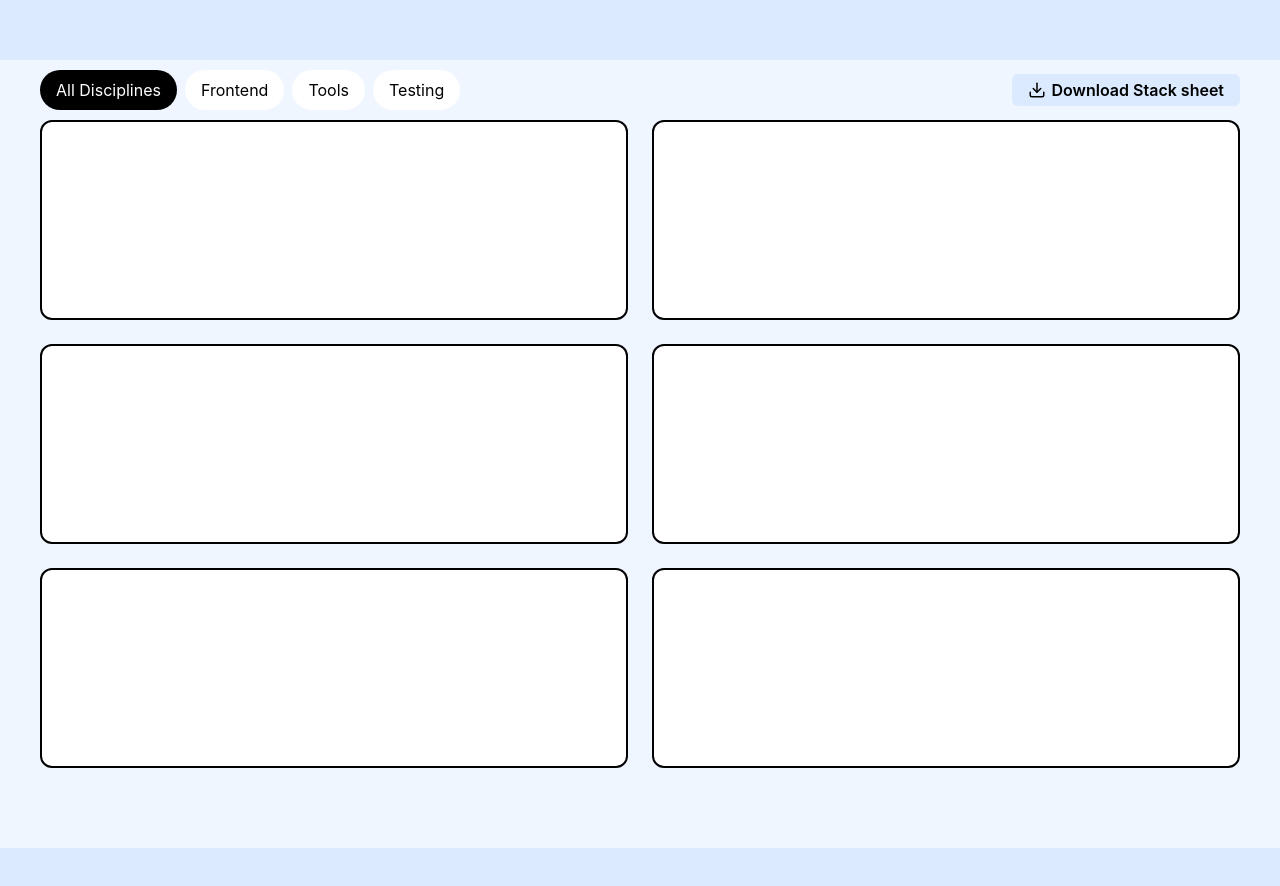
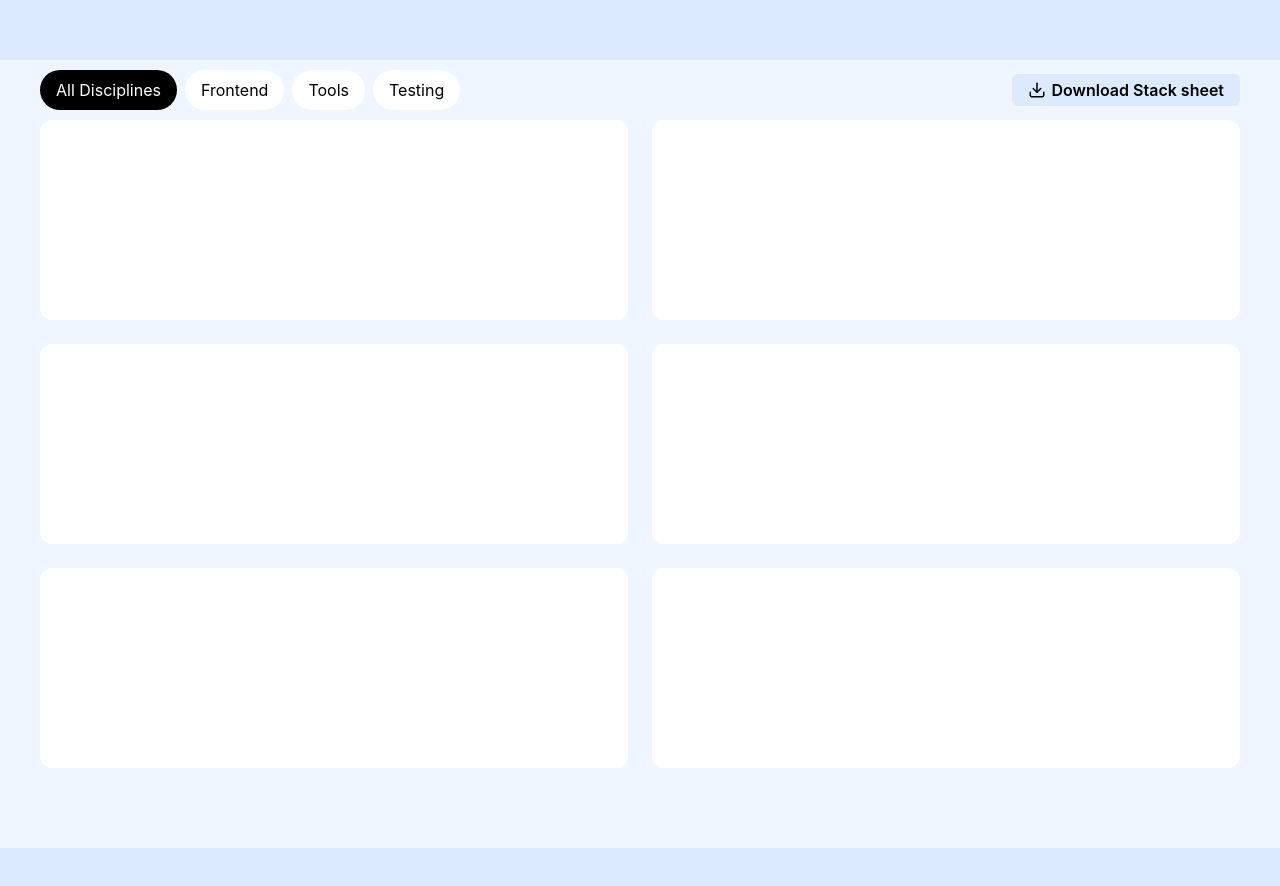
Before and after one commit to aau357/Project, a React (Vite) app: page /Skills in a window 1280 px wide. Shown: the part 460-1346 px from the top of the page. Built offline with nearby package versions, Linux system fonts and the light colour scheme.

Commit message:
fix border in skills tsx

```diff
--- a/src/Companents/Pages/Skills.tsx
+++ b/src/Companents/Pages/Skills.tsx
@@ -173,39 +173,44 @@ const Skills = () => {
                 </div>
 
                 <div className="grid grid-cols-2 gap-6 px-10 justify-between">
-                    <div className="rounded-xl  h-50 border-2 bg-white ">
+                    <div className="rounded-xl  h-50  bg-white ">
 
                     </div>
 
-                    <div className="rounded-xl  h-50 border-2 bg-white ">
+                    <div className="rounded-xl  h-50  bg-white ">
 
                     </div>
-                    <div className="rounded-xl  h-50 border-2 bg-white ">
+                    <div className="rounded-xl  h-50  bg-white ">
 
                     </div>
-                    <div className="rounded-xl  h-50 border-2 bg-white ">
+                    <div className="rounded-xl  h-50  bg-white ">
 
                     </div>
-                    <div className="rounded-xl  h-50 border-2 bg-white ">
+                    <div className="rounded-xl  h-50  bg-white ">
 
                     </div>
-                    <div className="rounded-xl  h-50 border-2 bg-white ">
+                    <div className="rounded-xl  h-50  bg-white ">
 
                     </div>
                 </div>
             </div>
+            {/* for diagram */}
             <div className="bg-blue-100 h-150">
 
             </div>
+            {/* for codecraft */}
             <div className="bg-blue-50 h-100">
 
             </div>
+            {/* for reqest*/}
             <div className="bg-blue-100 h-70">
 
             </div>
+            {/* for space */}
             <div className="bg-blue-50 h-15">
 
             </div>
+            {/* ending page */}
             <div className="bg-blue-100 h-50">
 
             </div>
```
